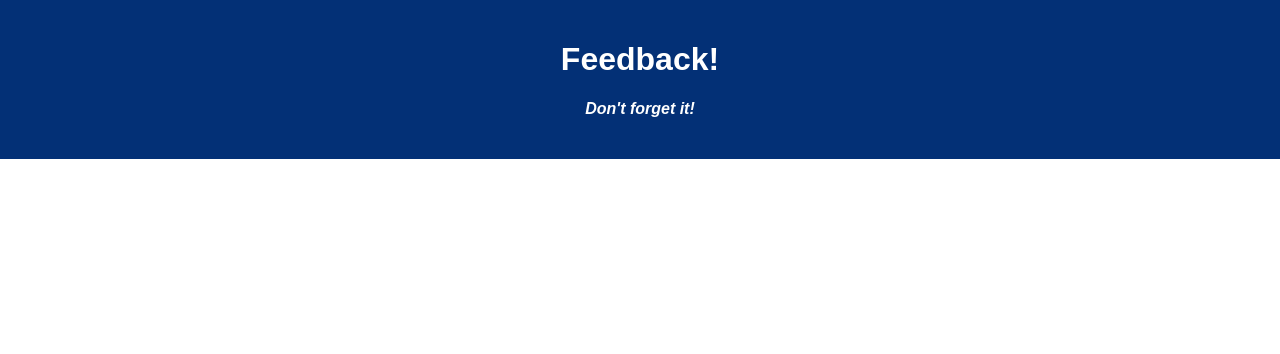
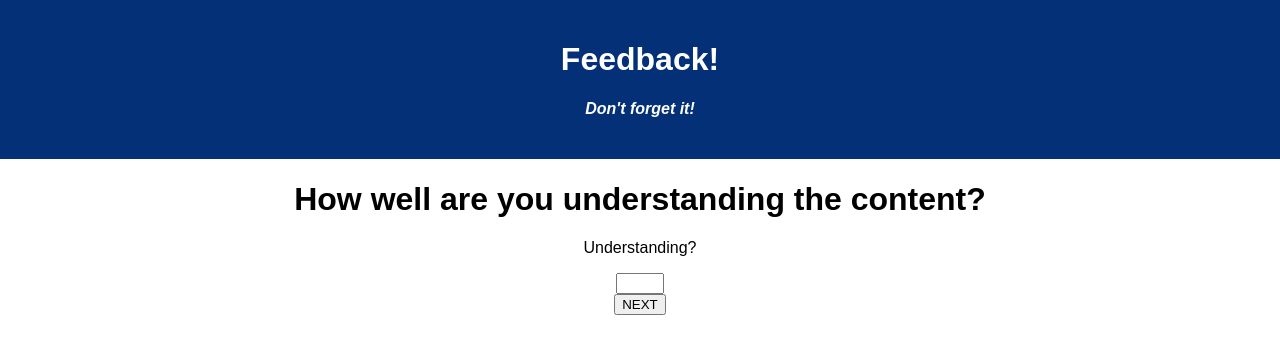
Before and after one commit to georgepapagapitos/redux-feedback-loop, a React (Create React App) app: page /#/understanding in a window 1280 px wide. Shown: the top 354 px of the page. Built offline with nearby package versions, Linux system fonts and the light colour scheme; the HTML template or start-up script is replaced by a standard one.

Commit message:
understanding form capturing input

```diff
--- a/src/components/App/App.jsx
+++ b/src/components/App/App.jsx
@@ -4,6 +4,7 @@ import axios from 'axios';
 import './App.css';
 
 import FeelingForm from '../FeelingForm/FeelingForm';
+import UnderstandingForm from '../UnderstandingForm/UnderstandingForm';
 
 function App() {
   return (
@@ -13,9 +14,15 @@ function App() {
         <h4>Don't forget it!</h4>
       </header>
       <Router>
+
           <Route exact path='/'>
             <FeelingForm />
           </Route>
+
+          <Route path="/understanding">
+            <UnderstandingForm />
+          </Route>
+
         </Router>
     </div>
   );
--- a/src/components/FeelingForm/FeelingForm.jsx
+++ b/src/components/FeelingForm/FeelingForm.jsx
@@ -1,7 +1,6 @@
 import { useState } from 'react';
 import { Link } from 'react-router-dom';
 import { useDispatch } from 'react-redux';
-import './FeelingForm.css';
 
 function FeelingForm() {
 
@@ -11,10 +10,9 @@ function FeelingForm() {
 
   const sendFeeling = (event) => {
     console.log('feeling', feeling);
-    console.log('event', event);
     if(feeling === '') {
       event.preventDefault();
-      alert('please select a number');
+      alert('Please select a number!');
     } else {
       dispatch({
         type: 'SET_FEELING',
@@ -22,10 +20,6 @@ function FeelingForm() {
       })
     }
   }
-
-  const handleChange = (event) => {
-    setFeeling(event.target.value);
-  };
 
   return (
     <div className="container">
--- /dev/null
+++ b/src/components/UnderstandingForm/UnderstandingForm.jsx
@@ -0,0 +1,40 @@
+import { useState } from 'react';
+import { Link } from 'react-router-dom';
+import { useDispatch } from 'react-redux';
+
+function UnderstandingForm() {
+
+  const dispatch = useDispatch();
+
+  const [understanding, setUnderstanding] = useState('');
+
+  const sendUnderstanding = (event) => {
+    console.log('understanding', understanding);
+    if(understanding === '') {
+      event.preventDefault();
+      alert('Please select a number!');
+    } else {
+      dispatch({
+        type: 'SET_UNDERSTANDING',
+        payload: {understanding}
+      })
+    }
+  }
+
+  return (
+    <div className="container">
+      <h1>How well are you understanding the content?</h1>
+      <div>
+      <form onChange={event => setUnderstanding(event.target.value)}>
+        <p>Understanding?</p>
+        <input type="number" min="1" max="5"></input>
+      </form>
+      <Link to="/support" onClick={sendUnderstanding}>
+        <button className="btn-next">NEXT</button>
+      </Link>
+      </div>
+    </div>
+  )
+}
+
+export default UnderstandingForm;
--- a/src/index.js
+++ b/src/index.js
@@ -9,6 +9,11 @@ import registerServiceWorker from './registerServiceWorker';
 
 const feedbackReducer = (state = {}, action) => {
   if(action.type === "SET_FEELING") {
+    return {
+      ...state,
+      ...action.payload
+    }
+  } else if(action.type === "SET_UNDERSTANDING") {
     return {
       ...state,
       ...action.payload
```
